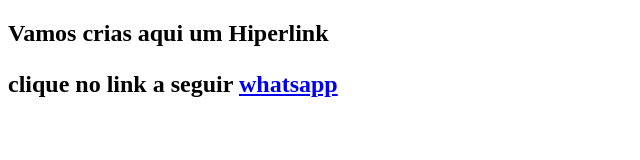
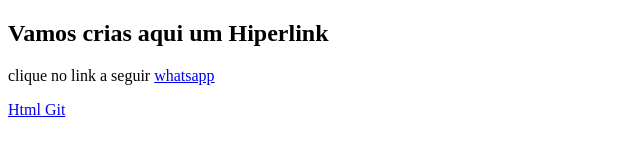
Before and after one commit to Dev-Livia/HTML_CSS_PRATICAS, a plain HTML site: page Ex03/index.html in a window 1280 px wide. Shown: the whole page, without its empty margins (0-640 px from the left). Drawn offline with Linux system fonts and the light colour scheme.

Commit message:
Hiperlink
Criando links, e aprendendo a abrir em outra aba.

```diff
--- a/Ex03/index.html
+++ b/Ex03/index.html
@@ -6,9 +6,12 @@
     <title>HiperLinks</title>
 </head>
 <body>
-    <h2> Vamos crias aqui um Hiperlink
+    <h2> Vamos crias aqui um Hiperlink</h2>
 
-    <p>clique no link a seguir <a href="https://web.whatsapp.com/" >whatsapp</a></p></h2>
 
+    <p>clique no link a seguir <a href="https://web.whatsapp.com/" >whatsapp</a></p>
+    <a href="https://github.com/gustavoguanabara/html-css/blob/master/aulas-pdf/10%20-%20Liga%C3%A7%C3%B5es%20em%20toda%20parte.pdf" target="_blank">Html Git</a>
+
+    <a href=""></a>
 </body>
 </html>
```
